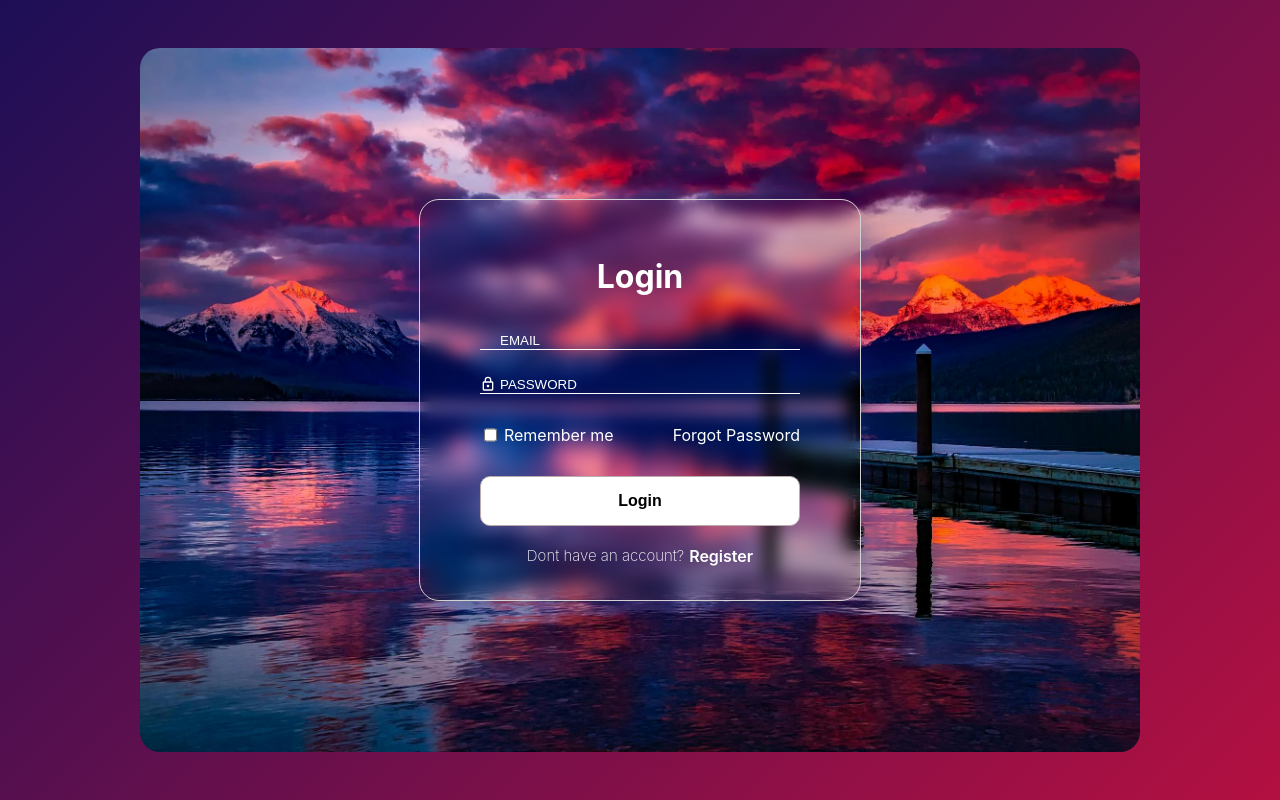
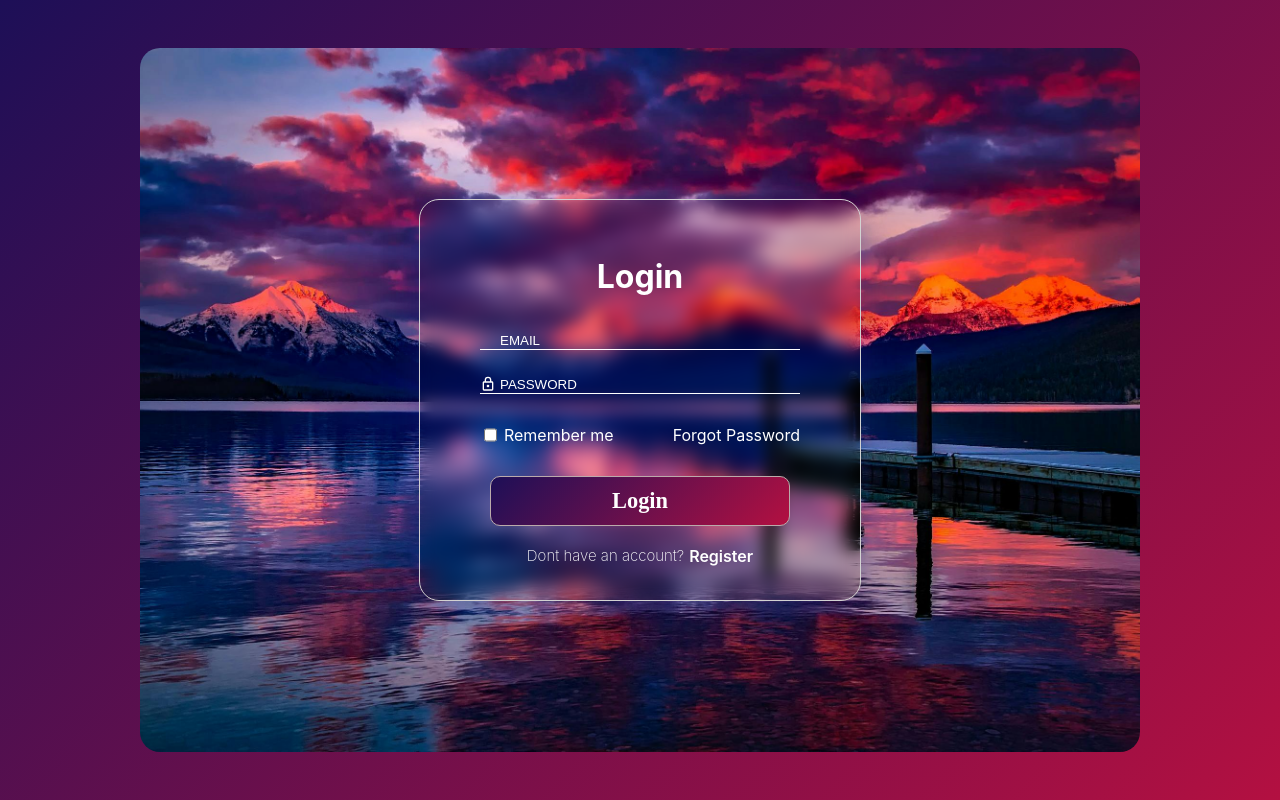
Before and after one commit to 4arjun/convovoice-frontend, a React (Vite) app: page / in a window 1280 px wide. Built offline with nearby package versions, Linux system fonts and the light colour scheme.

Commit message:
hover effects

```diff
--- a/src/components/Login2.css
+++ b/src/components/Login2.css
@@ -12,7 +12,7 @@
   position: relative;
   height: 88%;
   width: 80%;
-  max-width: 1000px; /* Set a max width for larger screens */
+  max-width: 1000px;
 }
 
 .bg-img-container img {
@@ -34,7 +34,7 @@
   border-radius: 20px;
   border: 1.5px solid rgb(210, 210, 210);
   width: 90%;
-  max-width: 400px; /* Limit the max-width */
+  max-width: 400px;
   padding: 20px;
 }
 
@@ -53,17 +53,26 @@
 
 .login-btn {
   height: 50px;
-  background-color: rgb(255, 255, 255);
-  width: 80%;
+  background: linear-gradient(135deg, #1d0f57, #b31041);
+  width: 75%;
   border-radius: 10px;
-  font-weight: 600;
-  font-size: 1em;
+  font-size: 1.4em;
   border: 1px solid rgb(187, 171, 171);
+  color: white;
   margin-top: 15px;
+  transition: all 0.3s ease;
+  font-family: "Crimson Text", serif;
+  font-weight: 900;
 }
 
 .login-btn:hover {
+  background: linear-gradient(135deg, #b31041, #1d0f57);
   cursor: pointer;
+  color: #1d0f57;
+  font-weight: 700;
+  font-size: 1.5em;
+  transform: scale(1.05);
+  box-shadow: 0px 4px 15px rgba(0, 123, 255, 0.2);
 }
 
 .email-placeholder::placeholder,
```
